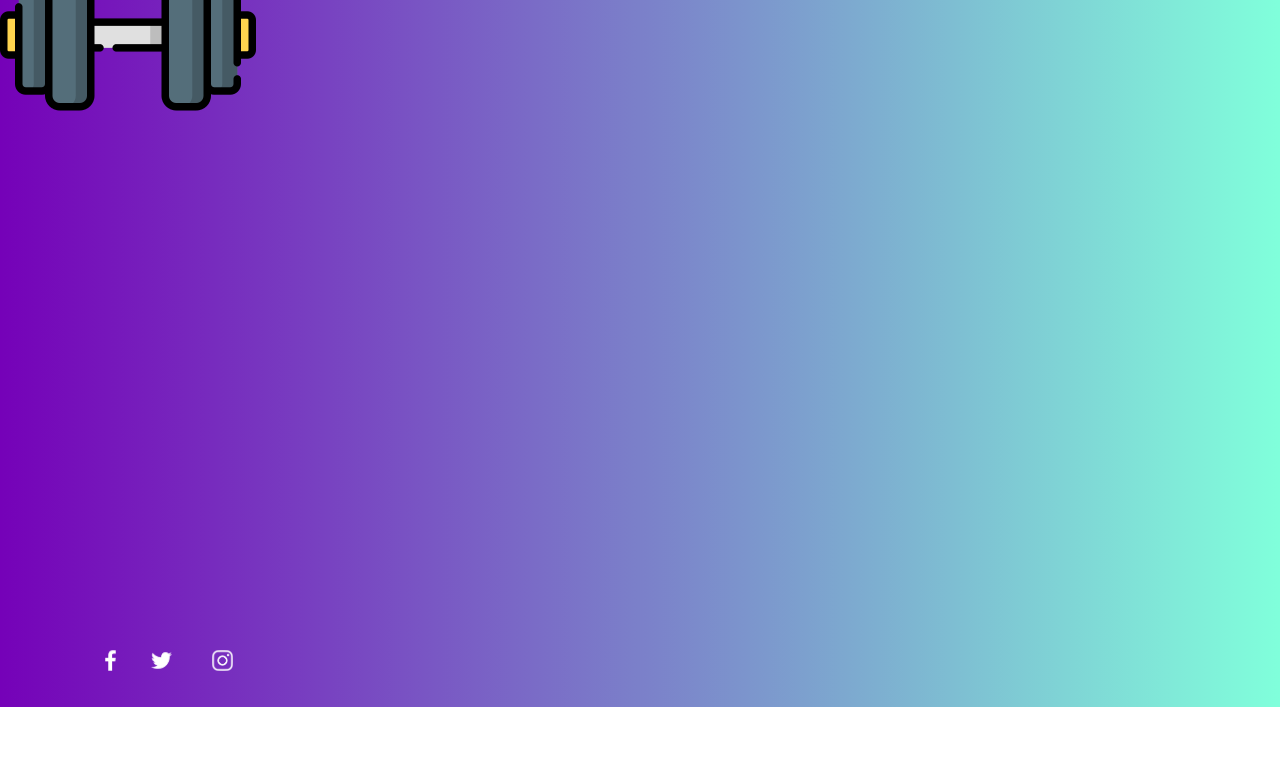
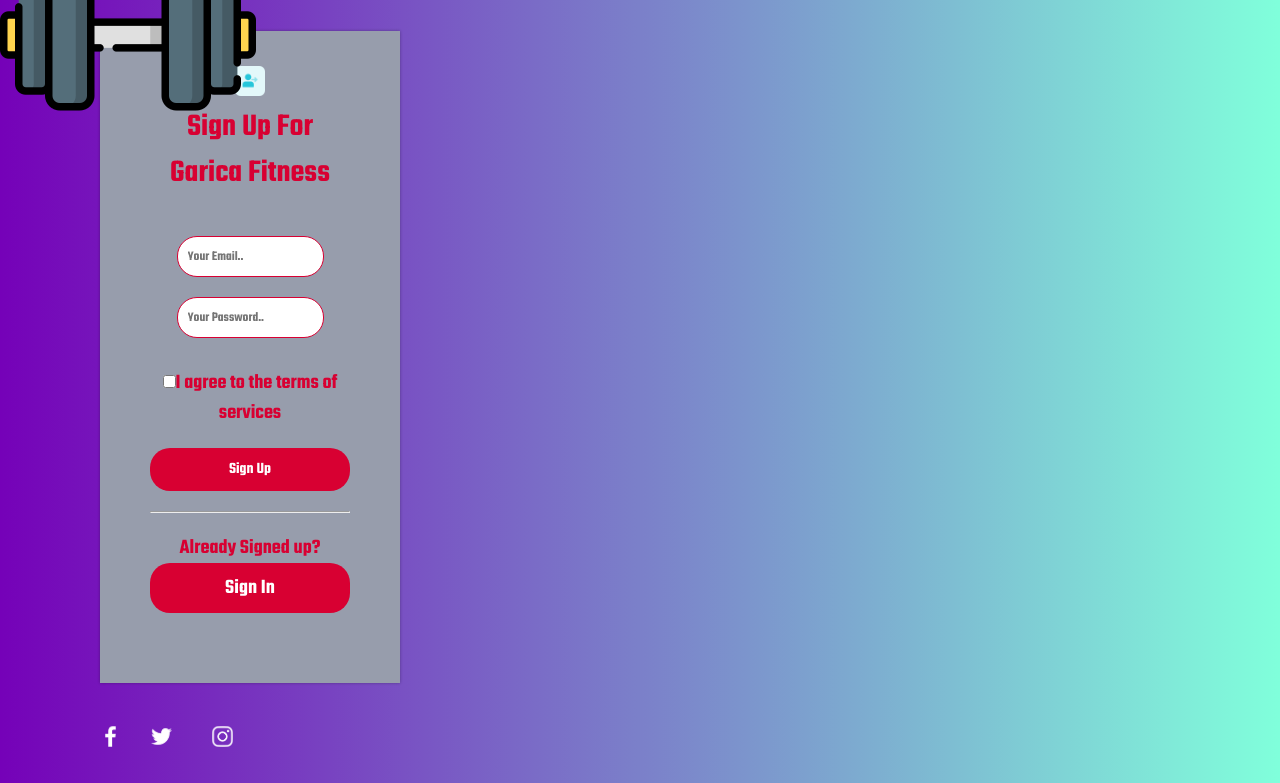
Before and after one commit to sangar3/FitnessWebsite, a plain HTML site: page website/signup.html in a window 1280 px wide. Shown: the part 93-876 px from the top of the page. Before the commit the page ends 800 px from the top, so only its background shows below. Drawn offline with Linux system fonts and the light colour scheme.

Commit message:
added sign up page

```diff
--- /dev/null
+++ b/website/CSS/signup.css
@@ -0,0 +1,57 @@
+.sign-up-form
+{
+
+    width:300px;
+    box-shadow: 0 0 3px rgba(0, 0, 0, 0.3) ;
+    background: #979dac;
+    padding: 50px;
+    margin:8% auto 0;
+    text-align: center;
+}
+
+.sign-up-form h1
+{
+   color: #d80032;
+   margin-bottom: 30px;
+}
+
+.input-box
+{
+    border-radius: 20px;
+    padding: 10px;
+    margin: 10px 0;
+    border: 1px solid #d80032;
+    outline: none;
+}
+
+.sign-btn
+{
+    color:#fff;
+    width: 100%;
+    padding: 10px;
+    border-radius: 20px;
+    border: none;
+    outline: none;
+    cursor: pointer;
+    background-color: #d80032;
+}
+
+hr
+{
+    margin-top: 20px;
+
+}
+
+.or
+{
+    background: #fff;
+    width: 30px;
+    margin: -19px auto 10px;
+}
+
+
+.img-icon
+{
+    margin-top: -50px;
+    width: 30px ;
+}
--- a/website/CSS/styles.css
+++ b/website/CSS/styles.css
@@ -95,6 +95,15 @@ section video
     z-index: 10;
 }
 
+.text h1{
+    font-size: 2em;
+    color: #d80032;
+}
+
+.text button{
+    font-size: 1em;
+}
+
 .text h2
 {
  font-size: 8em;
@@ -115,7 +124,7 @@ section video
 .text p
 {
     position: relative;
-    font-size: 1.1em;
+    font-size: 1.3em;
     margin: 20px 0;
     font-weight: 400;
     max-width: 700px;
--- a/website/signup.html
+++ b/website/signup.html
@@ -4,6 +4,7 @@
     <meta charset="UTF-8">
     <link href="https://fonts.googleapis.com/css2?family=Teko:wght@600&display=swap" rel="stylesheet">
     <link rel="stylesheet" href="CSS/styles.css">
+    <link rel="stylesheet" href="CSS/signup.css">
     <title>Garcia Fitness</title>
 </head>
 <body>
@@ -25,7 +26,18 @@
 
      <div class="overlay"></div>
      <div class="text">
-
+        <div class="sign-up-form">
+            <img src="images/user-Icon.png" class="img-icon">
+            <h1>Sign Up For Garica Fitness</h1>
+            <form>
+                <input type="email" class="input-box" placeholder="Your Email.." required>
+                <input type="password" class="input-box" placeholder="Your Password.." required>
+                <p><span><input type="checkbox" required></span>I agree to the terms of services</p>
+                <button type="button" class="sign-btn">Sign Up</button>
+                <hr>
+                <p>Already Signed up? <button type="button" class="sign-btn">Sign In</button></p>
+            </form>
+         </div>
      </div>
      <ul class="sci">
          <li><a href="https://www.facebook.com/"><img src="images/facebook.png"></a></li>
```
Also changed, not shown: website/images/user-Icon.png (added).
